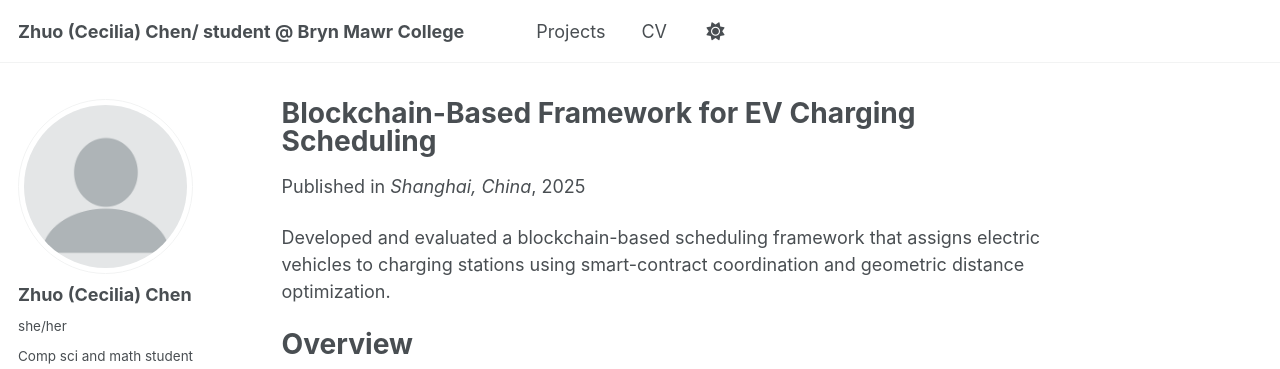
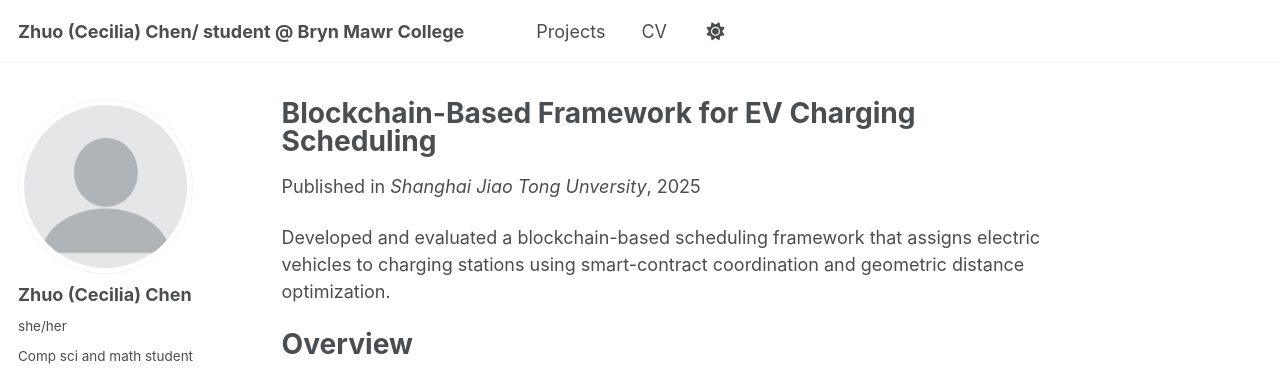
Before and after one commit to Cecilia7717/Cecilia7717.github.io, a Jekyll site: the page built from _projects/blockchain.md, in a window 1280 px wide and 900 px high. Shown: the top 369 px of the window. Built offline with Jekyll 4.4.1, drawn with Linux system fonts in a browser that asks for light colours.

Commit message:
Update blockchain.md

```diff
--- a/_projects/blockchain.md
+++ b/_projects/blockchain.md
@@ -1,9 +1,10 @@
 ---
 title: "Blockchain-Based Framework for EV Charging Scheduling"
+order: 8
 collection: projects
 type: "REU project"
 permalink: /projects/blockchain
-venue: "Shanghai, China"
+venue: "Shanghai Jiao Tong Unversity"
 location: "Shanghai, China"
 ---
 
```
